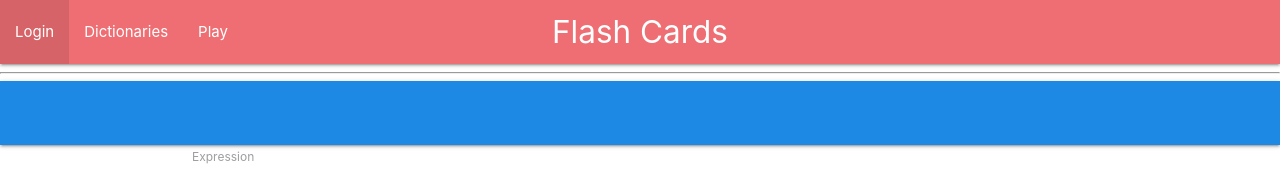
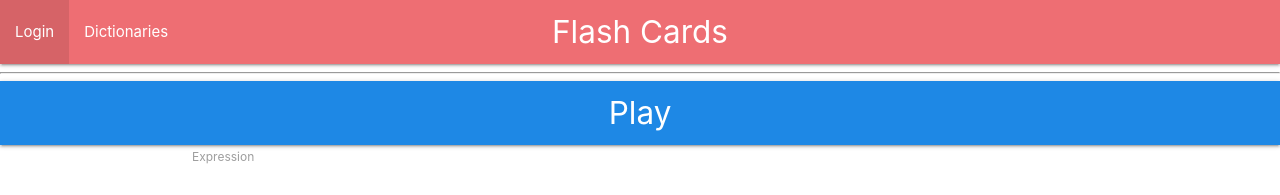
Before and after one commit to maxwellknoxx/flashcards-front, a Vue app: page /expressions/1 in a window 1280 px wide. Shown: the top 195 px of the page. Built offline with nearby package versions, Linux system fonts and the light colour scheme; no server answers.

Commit message:
new menu

```diff
--- a/package.json
+++ b/package.json
@@ -13,7 +13,8 @@
     "vue": "^2.6.10",
     "vue-carousel": "^0.18.0",
     "vue-flashcard": "^1.1.6",
-    "vue-router": "^3.0.6"
+    "vue-router": "^3.0.6",
+    "vuetify": "^1.5.14"
   },
   "devDependencies": {
     "@vue/cli-plugin-babel": "^3.6.0",
--- a/src/App.vue
+++ b/src/App.vue
@@ -10,9 +10,6 @@
           <li>
             <router-link to="/dictionaries">Dictionaries</router-link>
           </li>
-          <li>
-            <router-link :to=" '/play/' + 1">Play</router-link>
-          </li>
         </ul>
       </div>
     </nav>
@@ -22,7 +19,7 @@
 </template>
 
 <script>
-export default {};
+
 </script>
 
 <style>
--- a/src/components/expressions.vue
+++ b/src/components/expressions.vue
@@ -2,7 +2,9 @@
   <div id="app">
     <nav>
       <div class="nav-wrapper blue darken-1">
-        <a href="#" class="brand-logo center">{{ this.dictionaryModel.dictionaryName }}</a>
+        <router-link :to=" '/play/' + this.dictionaryModel.id  ">
+          <a href="#" class="brand-logo center"> Play {{ this.dictionaryModel.dictionaryName }}</a>
+        </router-link>
       </div>
     </nav>
 
@@ -86,10 +88,11 @@ export default {
 
   methods: {
     findExpressionsByDictionaryId() {
-      Service.findExpressionsByDictionaryId(this.idDictionary).then(response => {
-        this.expressions = response.data.listData;
-        console.log(this.expressions)
-      });
+      Service.findExpressionsByDictionaryId(this.idDictionary).then(
+        response => {
+          this.expressions = response.data.listData;
+        }
+      );
     },
 
     findDictionaryById() {
@@ -106,9 +109,6 @@ export default {
             alert(response.data.message);
             this.findExpressionsByDictionaryId();
           })
-          .catch(e => {
-            console.log(e.response);
-          });
       } else {
         Service.updateExpression(this.expressionModel).then(response => {
           this.expressionModel = {};
@@ -120,10 +120,9 @@ export default {
 
     removeExpression(expressionToRemove) {
       if (confirm("Would you like to delete this expression?")) {
-        Service.removeExpression(expressionToRemove).then(response => {
+        Service.removeExpression(expressionToRemove);
           this.expressionModel = {};
           this.findExpressionsByDictionaryId();
-        });
       }
     },
 
--- a/src/components/play.vue
+++ b/src/components/play.vue
@@ -2,7 +2,7 @@
   <div id="app">
     <nav>
       <div class="nav-wrapper blue darken-1">
-        <a href="#" class="brand-logo center">Play</a>
+        <a href="#" class="brand-logo center">Playing {{ this.dictionaryModel.dictionaryName }}</a>
       </div>
     </nav>
 
@@ -59,12 +59,7 @@ export default {
 
   created() {
     this.findExpressionsByDictionaryId();
-  },
-
-  computed: {
-    expressionsLength: function() {
-      return this.expressions.length;
-    }
+    this.findDictionaryById();
   },
 
   methods: {
@@ -76,18 +71,20 @@ export default {
       );
     },
 
-    markExpressionAsHit(expressionToHit) {
-      console.log(expressionToHit);
-      Service.markExpressionAsHit(expressionToHit).then(response => {
-        window.location.reload();
+    findDictionaryById() {
+      Service.findDictionaryById(this.idDictionary).then(response => {
+        this.dictionaryModel = response.data.data;
       });
     },
 
+    markExpressionAsHit(expressionToHit) {
+      Service.markExpressionAsHit(expressionToHit);
+        window.location.reload();
+    },
+
     markExpressionAsFail(expressionToFail) {
-      console.log(expressionToFail);
-      Service.markExpressionAsFail(expressionToFail).then(response => {
+      Service.markExpressionAsFail(expressionToFail);
         window.location.reload();
-      });
     }
   }
 };
```
Also changed, not shown: 1 other file (tests, documents, lock files or other folders).
